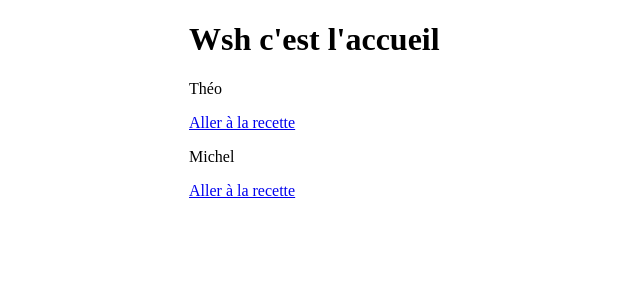
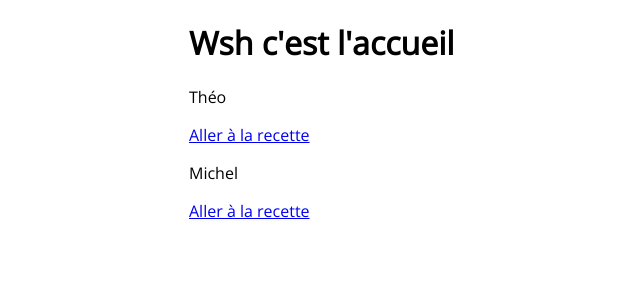
Before and after one commit to STM3900/Wicook, a Nuxt app: page / in a window 1280 px wide. Shown: the top 300 px of the page, without its empty margins (67-707 px from the left). Built offline with nearby package versions, Linux system fonts and the light colour scheme.

Commit message:
add font

```diff
--- a/layouts/default.vue
+++ b/layouts/default.vue
@@ -7,6 +7,10 @@
 </template>
 
 <style>
+body{
+  font-family: 'Open Sans', sans-serif;
+}
+
 .button--green {
   display: inline-block;
   border-radius: 4px;
--- a/nuxt.config.js
+++ b/nuxt.config.js
@@ -11,7 +11,15 @@
       { hid: 'description', name: 'description', content: '' }
     ],
     link: [
-      { rel: 'icon', type: 'image/x-icon', href: '/favicon.ico' }
+      { rel: 'icon', type: 'image/x-icon', href: '/favicon.ico' },
+      {
+        rel: 'preconnect',
+        href: 'https://fonts.gstatic.com'
+      },
+      {
+        rel: 'stylesheet',
+        href: 'https://fonts.googleapis.com/css2?family=Open+Sans&display=swap'
+      }
     ]
   },
 
```
